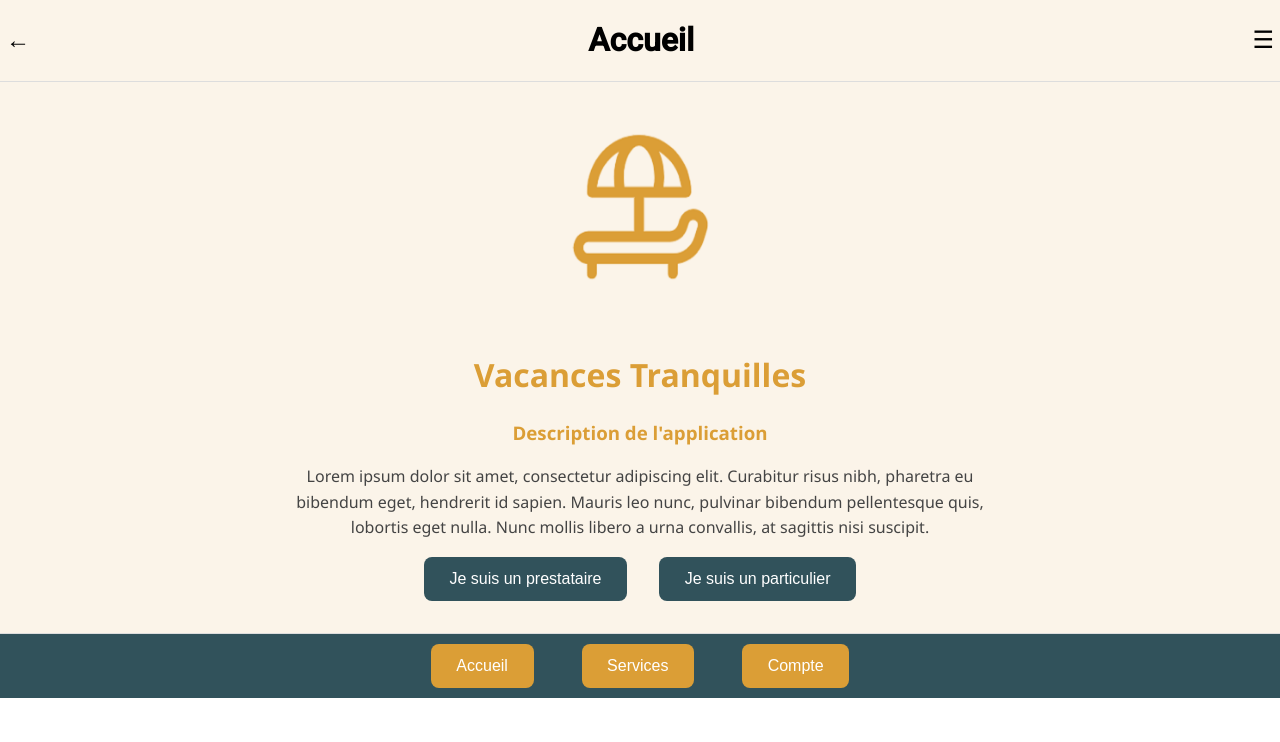
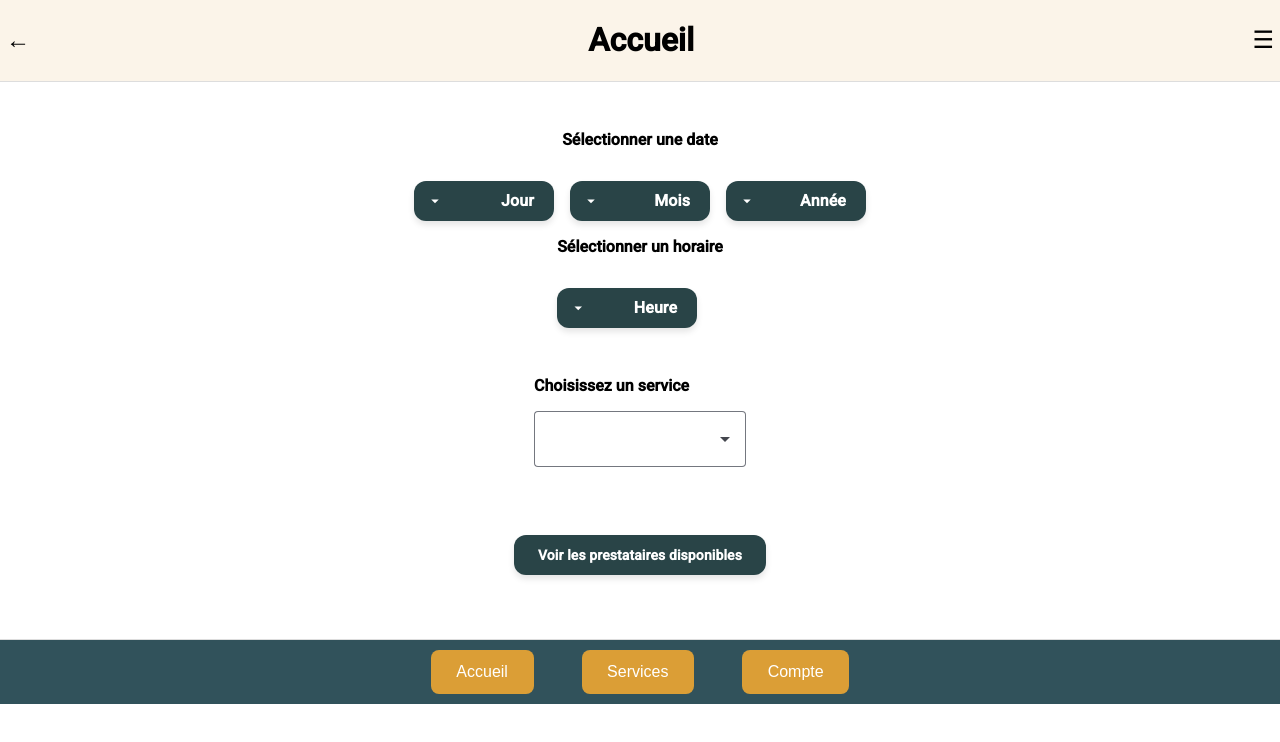
Before and after one commit to anna97490/vacances-tranquilles-front, an Angular app: page /service-search in a window 1280 px wide. Before the commit this address led to /home. Shown: the top 742 px of the page. Built offline with nearby package versions, Linux system fonts and the light colour scheme.

Commit message:
creation of the visual of the component for the service search to be finalized

```diff
--- a/src/app/app.routes.ts
+++ b/src/app/app.routes.ts
@@ -1,11 +1,13 @@
 import { Routes } from '@angular/router';
 import { HomeComponent } from './pages/home/home.component';
 import { FeedbackComponent } from './pages/feedback/feedback/feedback.component';
+import { ServiceSearchComponent } from './pages/service-search/service-search/service-search.component';
 
 export const routes: Routes = [
   { path: '', redirectTo: 'home', pathMatch: 'full' },
   { path: 'home', component: HomeComponent },
   { path: 'feedback', component: FeedbackComponent },
+  { path: 'service-search', component: ServiceSearchComponent },
 
   // Route wildcard pour gérer les URLs non trouvées
   { path: '**', redirectTo: 'home' }
--- /dev/null
+++ b/src/app/pages/service-search/service-search/service-search.component.html
@@ -0,0 +1,81 @@
+<div class="container">
+
+    <div class="form-zone">
+        <p><strong>Sélectionner une date</strong></p>
+        <div class="select-group">
+
+            <!-- Jour -->
+            <div class="split-button-wrapper">
+                <button mat-raised-button [matMenuTriggerFor]="dayMenu" class="split-button">
+                    <span class="button-text">{{ selectedDay || 'Jour' }}</span>
+                    <mat-icon class="button-icon">arrow_drop_down</mat-icon>
+                </button>
+                <mat-menu #dayMenu="matMenu">
+                    <button mat-menu-item *ngFor="let day of days" (click)="selectedDay = day">
+                        {{ day }}
+                    </button>
+                </mat-menu>
+            </div>
+
+            <!-- Mois -->
+            <div class="split-button-wrapper">
+                <button mat-raised-button [matMenuTriggerFor]="monthMenu" class="split-button">
+                    <span class="button-text">{{ selectedMonth || 'Mois' }}</span>
+                    <mat-icon class="button-icon">arrow_drop_down</mat-icon>
+                </button>
+                <mat-menu #monthMenu="matMenu">
+                    <button mat-menu-item *ngFor="let month of months" (click)="selectedMonth = month">
+                        {{ month }}
+                    </button>
+                </mat-menu>
+            </div>
+
+            <!-- Année -->
+            <div class="split-button-wrapper">
+                <button mat-raised-button [matMenuTriggerFor]="yearMenu" class="split-button">
+                    <span class="button-text">{{ selectedYear || 'Année' }}</span>
+                    <mat-icon class="button-icon">arrow_drop_down</mat-icon>
+                </button>
+                <mat-menu #yearMenu="matMenu">
+                    <button mat-menu-item *ngFor="let year of years" (click)="selectedYear = year">
+                        {{ year }}
+                    </button>
+                </mat-menu>
+            </div>
+        </div>
+
+
+        <div class="section">
+            <p><strong>Sélectionner un horaire</strong></p>
+<!--             <div class="select-group"> -->
+                <div class="split-button-wrapper">
+                    <button mat-raised-button [matMenuTriggerFor]="hourMenu" class="split-button">
+                        <span class="button-text">{{ selectedHour || 'Heure' }}</span>
+                        <mat-icon class="button-icon">arrow_drop_down</mat-icon>
+                    </button>
+
+                    <mat-menu #hourMenu="matMenu">
+                        <button mat-menu-item *ngFor="let hour of hours" (click)="selectedHour = hour">
+                            {{ hour }}
+                        </button>
+                    </mat-menu>
+                </div>
+<!--             </div> -->
+        </div>
+
+        <div class="section">
+            <p><strong>Choisissez un service</strong></p>
+            <mat-form-field appearance="outline">
+                <mat-select [(ngModel)]="selectedService">
+                    <mat-option *ngFor="let service of services" [value]="service">{{ service }}</mat-option>
+                </mat-select>
+            </mat-form-field>
+        </div>
+
+        <div class="button-zone">
+            <button mat-raised-button color="primary" (click)="findProviders()">
+                Voir les prestataires disponibles
+            </button>
+        </div>
+    </div>
+</div>
--- /dev/null
+++ b/src/app/pages/service-search/service-search/service-search.component.scss
@@ -0,0 +1,114 @@
+.container {
+  padding: 1rem;
+  max-width: 600px;
+  margin: auto;
+}
+
+h2 {
+  text-align: center;
+  color: #294447;
+}
+
+.section {
+  margin-bottom: 2rem;
+}
+
+.select-group {
+  display: flex;
+  flex-wrap: wrap;
+  gap: 1rem;
+}
+
+.button-zone {
+  display: flex;
+  justify-content: center;
+  align-items: center;
+  margin-bottom: 2rem;
+}
+
+button {
+  width: 100%;
+  margin-top: 1rem;
+  background-color: #294447 !important;
+  color: white !important;
+  border-radius: 12px;
+  font-weight: 600;
+  padding: 12px 24px;
+  box-shadow: 0px 4px 6px rgba(0, 0, 0, 0.1);
+}
+
+.nav-bar {
+  margin-top: 2rem;
+  display: flex;
+  justify-content: space-around;
+  flex-wrap: wrap;
+}
+
+.nav-btn {
+  background-color: #f0e4c2;
+  color: #294447;
+}
+
+.orange {
+  background-color: #f99e1a;
+  color: white;
+}
+
+@media (min-width: 768px) {
+  .container {
+    padding: 2rem;
+  }
+
+  button {
+  width: 100%;
+  margin-top: 1rem;
+  background-color: #294447 !important;
+  color: white !important;
+  border-radius: 12px;
+  font-weight: 600;
+  padding: 12px 24px;
+  box-shadow: 0px 4px 6px rgba(0, 0, 0, 0.1);
+  }
+}
+
+.split-button-wrapper {
+  display: inline-block;
+}
+
+.split-button {
+  background-color: #294447 !important;
+  color: white !important;
+  border-radius: 12px;
+  padding: 6px 20px;
+  font-weight: 600;
+  font-size: 16px;
+  text-transform: none;
+  display: flex;
+  align-items: center;
+  justify-content: space-between;
+  min-width: 140px;
+  gap: 8px;
+}
+
+.button-text {
+  flex: 1;
+  text-align: left;
+}
+
+.button-icon {
+  color: white;
+  font-size: 20px;
+}
+
+.form-zone {
+  width: 100%;
+  display: flex;
+  flex-direction: column;
+  align-items: center;
+}
+
+// centrer heure
+// heure de début et heure de fin
+// espacer horaire et date
+// créer variables dans ts et récupérer valeurs au click
+// bouton valider jaune?
--- /dev/null
+++ b/src/app/pages/service-search/service-search/service-search.component.ts
@@ -0,0 +1,56 @@
+import { Component } from '@angular/core';
+import { MatFormFieldModule } from '@angular/material/form-field';
+import { MatSelectModule } from '@angular/material/select';
+import { MatButtonModule } from '@angular/material/button';
+import { MatIconModule } from '@angular/material/icon';
+import { MatMenuModule } from '@angular/material/menu';
+import { FormsModule } from '@angular/forms';
+import { CommonModule } from '@angular/common';
+
+
+@Component({
+  selector: 'app-service-search',
+  standalone: true,
+  imports: [
+    CommonModule,
+    FormsModule,
+    MatFormFieldModule,
+    MatSelectModule,
+    MatButtonModule,
+    MatIconModule,
+    MatMenuModule
+  ],
+  templateUrl: './service-search.component.html',
+  styleUrl: './service-search.component.scss'
+})
+export class ServiceSearchComponent {
+
+  get days() {
+    const month = this.selectedMonth;
+    const year = this.selectedYear || new Date().getFullYear();
+    const monthIndex = this.months.indexOf(month ?? '');
+    const daysInMonth = monthIndex >= 0 ? new Date(year, monthIndex + 1, 0).getDate() : 31;
+    return Array.from({ length: daysInMonth }, (_, i) => i + 1);
+  }
+  months = [
+    'Janvier', 'Février', 'Mars', 'Avril', 'Mai', 'Juin',
+    'Juillet', 'Août', 'Septembre', 'Octobre', 'Novembre', 'Décembre'
+  ];
+  years = [2025, 2026];
+  hours = Array.from({ length: 25 }, (_, i) => {
+  const hour = 8 + Math.floor(i / 2);
+  const minutes = i % 2 === 0 ? '00' : '30';
+  return `${hour.toString().padStart(2, '0')}:${minutes}`;
+});
+  services = ['Service 1', 'Service 2', 'Service 3'];
+
+  selectedDay: number | undefined;
+  selectedMonth: string | undefined;
+  selectedYear: number | undefined;
+  selectedHour: string | undefined;
+  selectedService: string | undefined;
+
+  findProviders() {
+    console.log('Recherche en cours...');
+  }
+}
```
Also changed, not shown: 1 other file (tests, documents, lock files or other folders).
